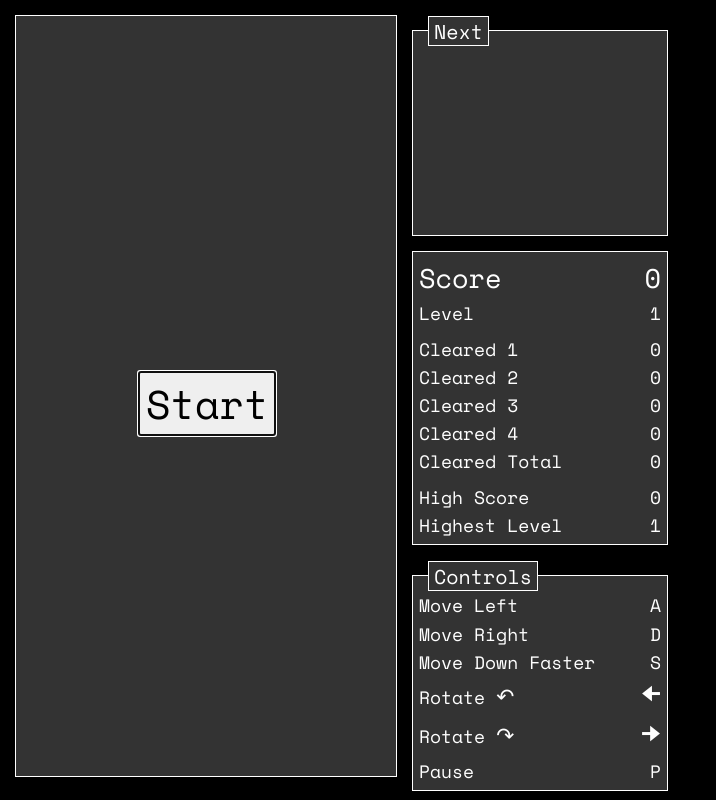
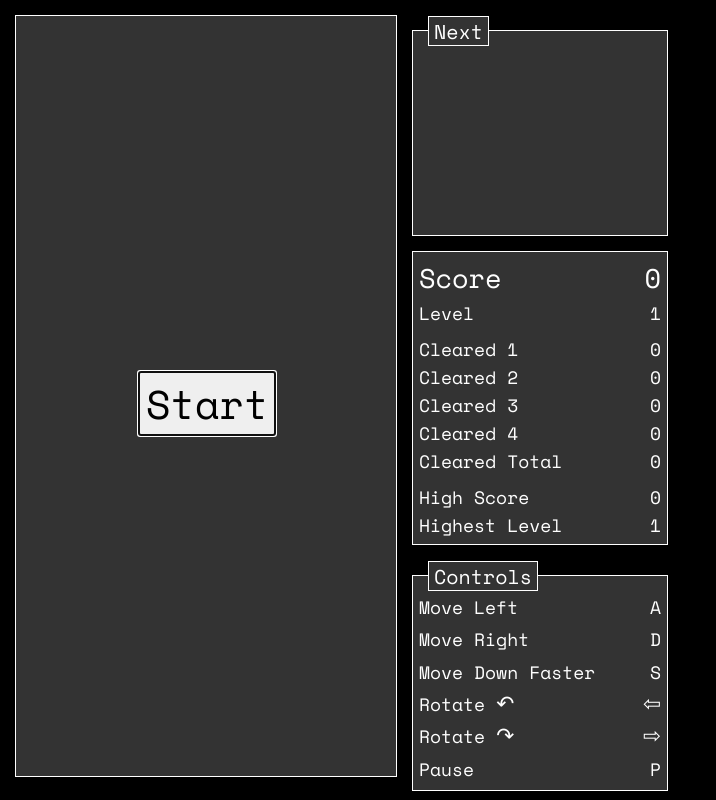
Before and after one commit to joseph-iussa/webtris, a website built with webpack: page index.html in a window 1280 px wide. Shown: the whole page, without its empty margins (0-716 px from the left). Built offline with nearby package versions, Linux system fonts and the light colour scheme; what deep-freeze, knuth-shuffle would draw is missing.

Commit message:
Changed arrows font to DejaVu Sans.

```diff
--- a/index.html
+++ b/index.html
@@ -6,6 +6,11 @@
     <title>Tetris</title>
     <link href="https://fonts.googleapis.com/css?family=Space+Mono" rel="stylesheet">
     <style>
+        @font-face {
+            font-family: "DejaVu Sans";
+            src: local("DejaVu Sans"), url("DejaVuSans.ttf");
+        }
+
         body {
             margin: 0;
             padding: 15px;
@@ -105,7 +110,7 @@
         }
 
         .arrow {
-            font-family: Arial, sans-serif;
+            font-family: "DejaVu Sans", Arial, sans-serif;
             font-size: 1.2em;
         }
     </style>
@@ -177,11 +182,11 @@
                 </tr>
                 <tr>
                     <td>Rotate <span class="arrow">&cularr;</span></td>
-                    <td><span class="arrow">&#x1F808;</span></td>
+                    <td><span class="arrow">&#x21e6;</span></td>
                 </tr>
                 <tr>
                     <td>Rotate <span class="arrow">&curarr;</span></td>
-                    <td><span class="arrow">&#x1F80A;</span></td>
+                    <td><span class="arrow">&#x21e8;</span></td>
                 </tr>
                 <tr>
                     <td>Pause</td>
--- a/package.json
+++ b/package.json
@@ -16,6 +16,7 @@
     "babel-polyfill": "^6.13.0",
     "babel-preset-es2015": "^6.9.0",
     "clean-webpack-plugin": "^0.1.10",
+    "copy-webpack-plugin": "^3.0.1",
     "cross-env": "^2.0.0",
     "html-webpack-plugin": "^2.22.0",
     "source-map-loader": "^0.1.5",
--- a/webpack.config.js
+++ b/webpack.config.js
@@ -2,6 +2,7 @@ var path = require("path");
 var webpack = require("webpack");
 var HtmlWebpackPlugin = require('html-webpack-plugin');
 var CleanWebpackPlugin = require("clean-webpack-plugin");
+var CopyWebpackPlugin = require('copy-webpack-plugin');
 
 const IN_PROD = process.env.NODE_ENV === "production";
 
@@ -25,7 +26,8 @@ function getPlugins() {
                     warnings: false
                 }
             }),
-            new CleanWebpackPlugin(["dist"])
+            new CleanWebpackPlugin(["dist"]),
+            new CopyWebpackPlugin([{ from: "DejaVuSans.ttf" }])
         ]);
     }
 
```
Also changed, not shown: DejaVuSans.ttf (added).
